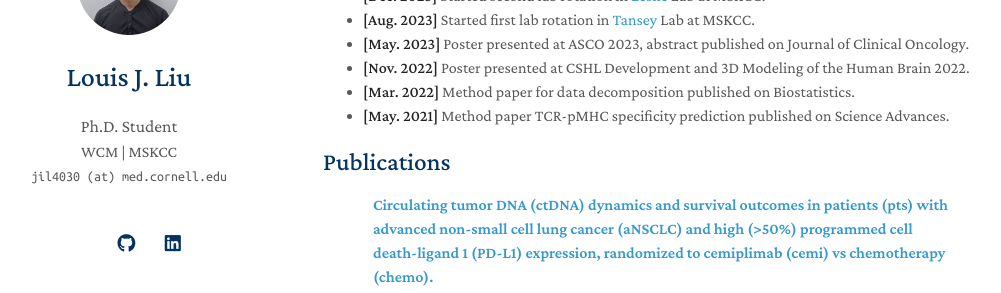
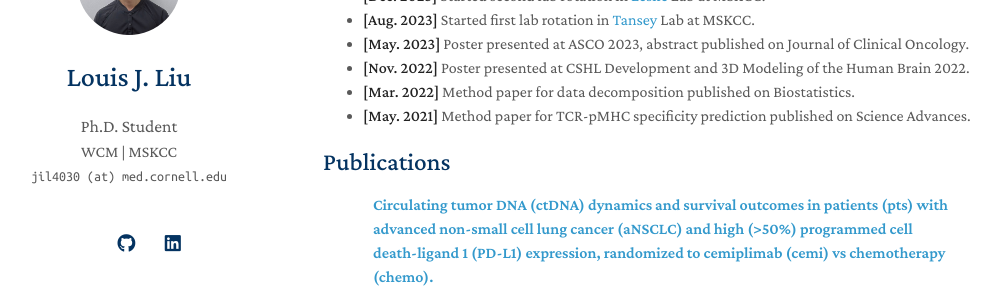
Before and after one commit to louis-jliu/louis-jliu.github.io, a Jekyll site: the page built from index.md, in a window 1280 px wide and 900 px high, scrolled down 473 px. Shown: the part 153-446 px from the top of the window, without its empty margins (147-1148 px from the left). Built offline with Jekyll 4.4.1, drawn with Linux system fonts in a browser that asks for light colours; nearby versions of some CDN libraries; a style sheet for code colours, icons or effects is not loaded; our own code applies the rules of GitHub Pages for plain Markdown files.

Commit message:
fix typo2

```diff
--- a/index.md
+++ b/index.md
@@ -23,7 +23,7 @@ Prior to Cornell, I worked as a Senior Associate Scientist in industry focusing
 - **[May. 2023]** Poster presented at ASCO 2023, abstract published on Journal of Clinical Oncology.
 - **[Nov. 2022]** Poster presented at CSHL Development and 3D Modeling of the Human Brain 2022.
 - **[Mar. 2022]** Method paper for data decomposition published on Biostatistics.
-- **[May. 2021]** Method paper TCR-pMHC specificity prediction published on Science Advances.
+- **[May. 2021]** Method paper for TCR-pMHC specificity prediction published on Science Advances.
 
 {% include_relative _includes/publications.md %}
 <!-- {% include_relative _includes/services.md %}-->
```
